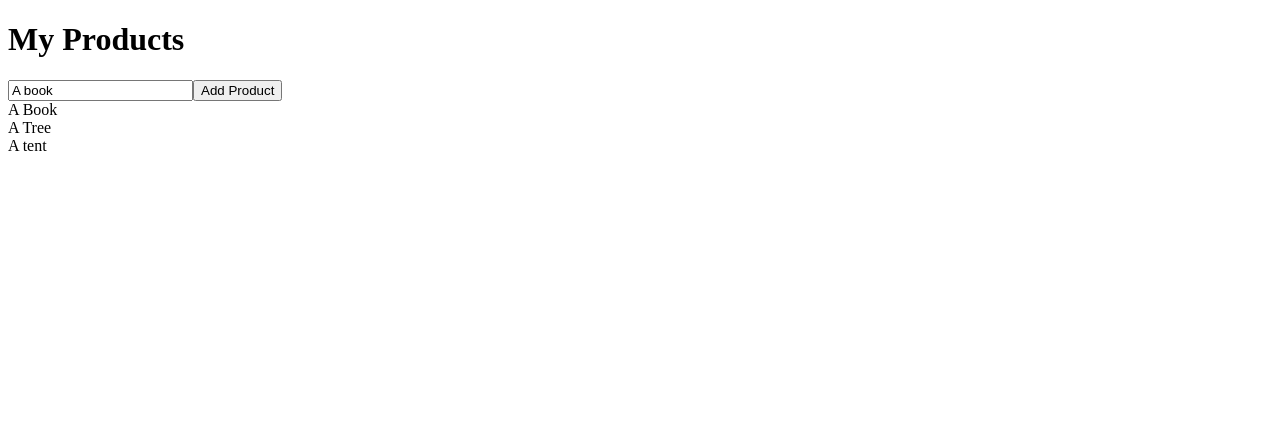
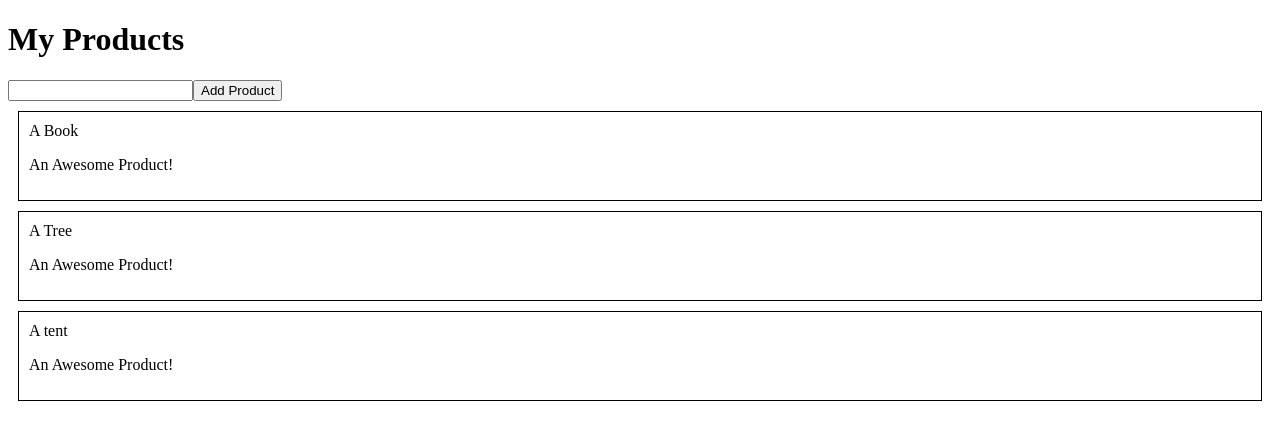
Before and after one commit to benjavamin/fitnesstracker, an Angular app in the folder Fitness-Tracker/: page / in a window 1280 px wide. Shown: the top 440 px of the page. Built offline with nearby package versions, Linux system fonts and the light colour scheme.

Commit message:
forms etc

```diff
--- a/Fitness-Tracker/src/app/product/product.component.css
+++ b/Fitness-Tracker/src/app/product/product.component.css
@@ -0,0 +1,5 @@
+.product {
+  border: 1px solid black;
+  padding: 10px;
+  margin: 10px;
+}
--- a/Fitness-Tracker/src/app/product/product.component.html
+++ b/Fitness-Tracker/src/app/product/product.component.html
@@ -1 +1,4 @@
-<p>product works!</p>
+<article class="product" (click)="onClicked()">
+  <div> {{ productName }}</div>
+  <p> An Awesome Product! </p>
+</article>
--- a/Fitness-Tracker/src/app/product/product.component.ts
+++ b/Fitness-Tracker/src/app/product/product.component.ts
@@ -1,4 +1,4 @@
-import { Component, OnInit } from '@angular/core';
+import {Component, Input, OnInit, EventEmitter, Output} from '@angular/core';
 
 @Component({
   selector: 'app-product',
@@ -7,9 +7,16 @@ import { Component, OnInit } from '@angular/core';
 })
 export class ProductComponent implements OnInit {
 
-  constructor() { }
+  @Input() productName: string;
+  @Output() productClicked = new EventEmitter();
+  constructor() {
+  }
 
   ngOnInit() {
   }
 
+  onClicked(){
+  this.productClicked.emit();
+  }
+
 }
--- a/Fitness-Tracker/src/app/products.component.html
+++ b/Fitness-Tracker/src/app/products.component.html
@@ -1,4 +1,6 @@
 <h1> My Products </h1>
-<input *ngIf="!isDisabled" type="text" [(ngModel)]="productName">
-<button *ngIf="!isDisabled" (click)="onAddProduct()"> Add Product </button>
-<div *ngFor="let product of products"> {{ product }}</div>
+<form (ngSubmit)="onAddProduct(f)" #f="ngForm">
+<input  type="text" ngModel name="productName" required>
+<button type="submit"> Add Product </button>
+</form>
+<app-product (productClicked)="onRemoveProduct(product)" *ngFor="let product of products" [productName]="product"></app-product>
--- a/Fitness-Tracker/src/app/products.component.ts
+++ b/Fitness-Tracker/src/app/products.component.ts
@@ -16,7 +16,15 @@ export class ProductsComponent {
     }, 3000);
   }
 
-  onAddProduct(){
-    this.products.push(this.productName);
+  onAddProduct(form){
+    // this.products.push(this.productName);
+    if (form.valid) {
+      this.products.push(form.value.productName);
+    }
+    console.log(form);
+  }
+
+  onRemoveProduct(productName: string) {
+    this.products = this.products.filter(p => p !== productName);
   }
 }
```
Also changed, not shown: Fitness-Tracker/src/app/product/products.service.ts (added).
